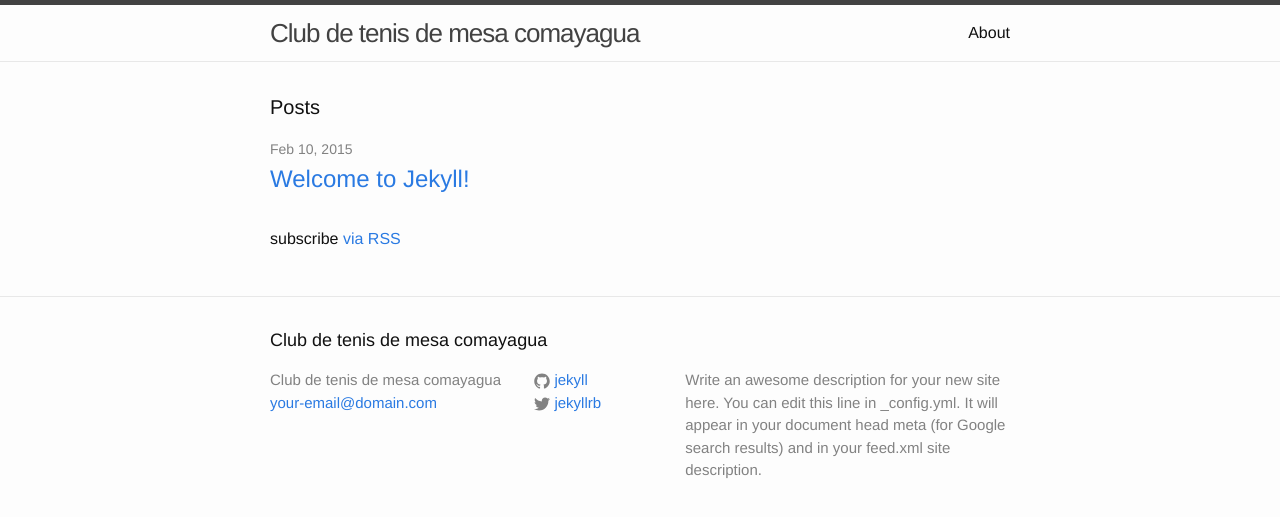
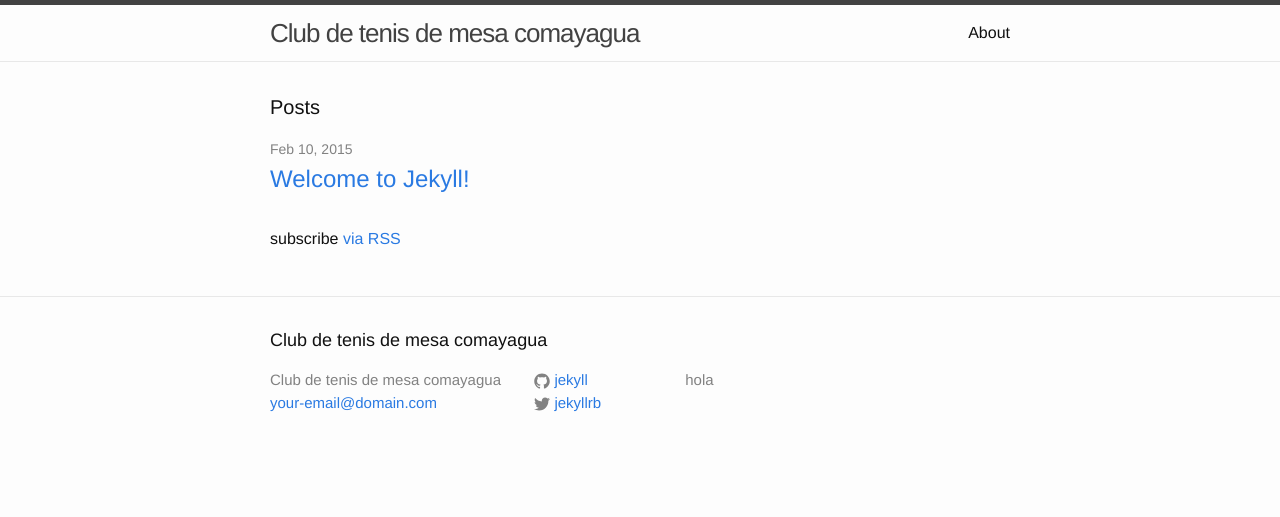
Before and after one commit to TMComayagua/tmcomayagua.github.io, a Jekyll site: the page built from index.html, in a window 1280 px wide. Shown: the top 517 px of the page. Built offline with Jekyll 4.4.1, drawn with Linux system fonts in a browser that asks for light colours.

Commit message:
fixing jekyll

```diff
--- a/_config.yml
+++ b/_config.yml
@@ -2,9 +2,7 @@
 title: Club de tenis de mesa comayagua
 email: your-email@domain.com
 description: > # this means to ignore newlines until "baseurl:"
-  Write an awesome description for your new site here. You can edit this
-  line in _config.yml. It will appear in your document head meta (for
-  Google search results) and in your feed.xml site description.
+  hola
 baseurl: "" # the subpath of your site, e.g. /blog/
 url: "http://yourdomain.com" # the base hostname & protocol for your site
 twitter_username: jekyllrb
```
